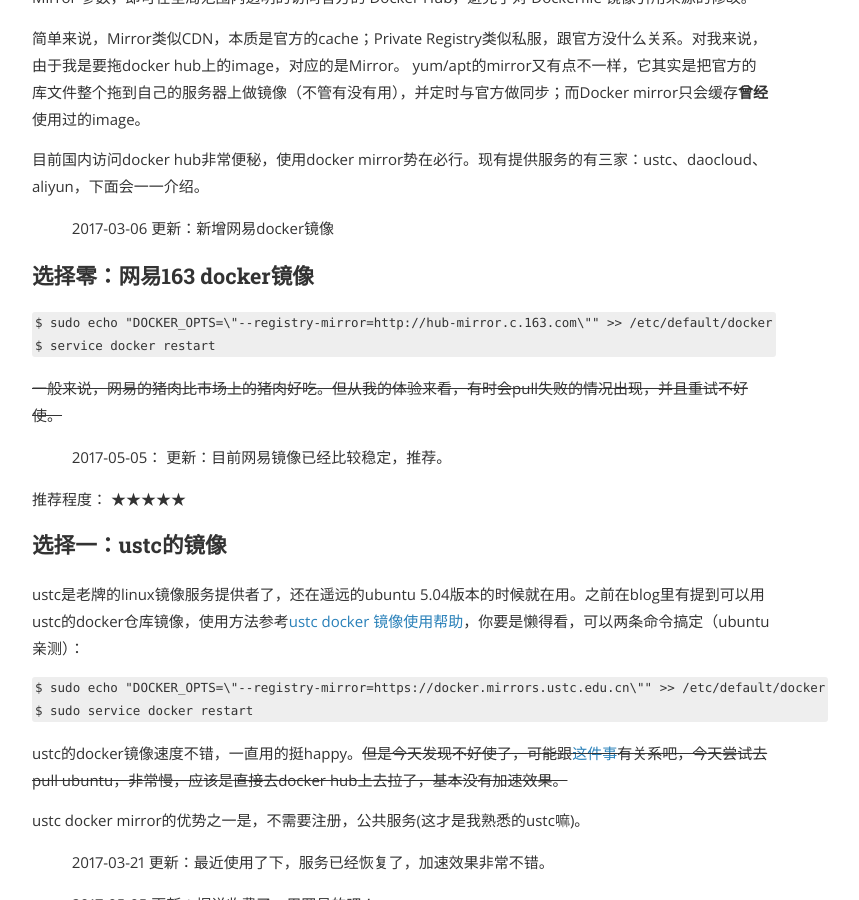
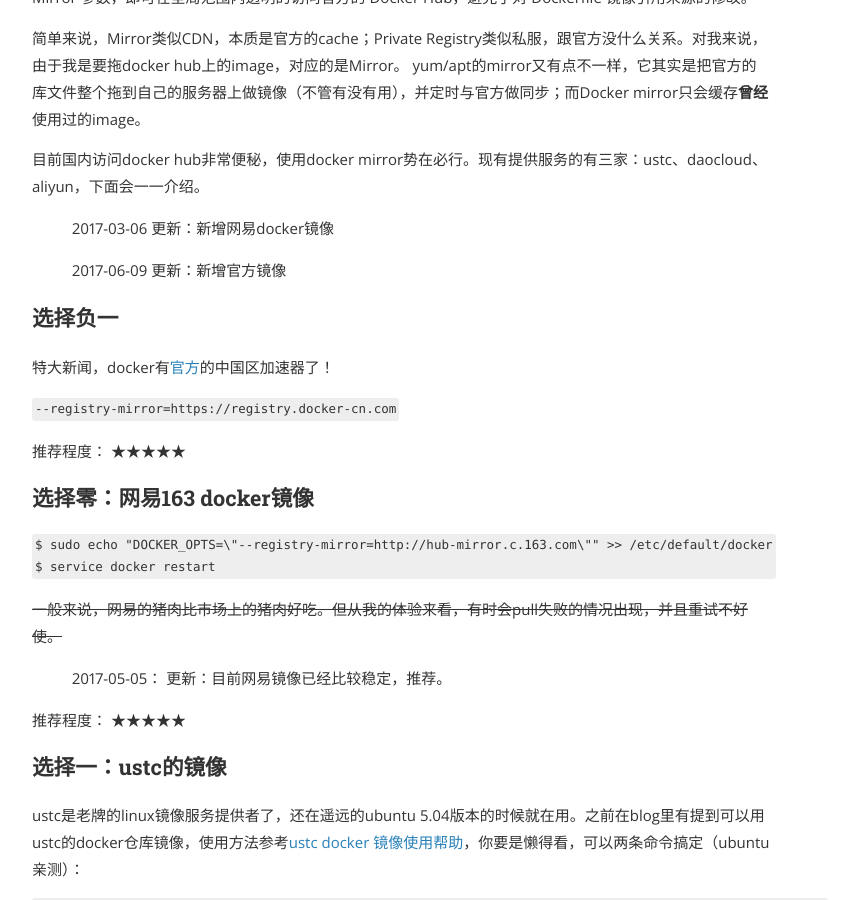
Before and after one commit to iclouding/silenceshell.github.io, a Jekyll site: the page built from _posts/2016-09-28-docker-mirror.md, in a window 1280 px wide and 900 px high, scrolled down 814 px. Shown: the whole window, without its empty margins (239-1098 px from the left). Built offline with Jekyll 4.4.1, drawn with Linux system fonts in a browser that asks for light colours; nearby versions of some CDN libraries; comment, search, counter and statistics services are not loaded; a style sheet for code colours, icons or effects is not loaded.

Commit message:
add docker official cn mirror

````diff
--- a/_posts/2016-09-28-docker-mirror.md
+++ b/_posts/2016-09-28-docker-mirror.md
@@ -27,6 +27,18 @@
 目前国内访问docker hub非常便秘，使用docker mirror势在必行。现有提供服务的有三家：ustc、daocloud、aliyun，下面会一一介绍。
 
 > 2017-03-06 更新：新增网易docker镜像
+
+> 2017-06-09 更新：新增官方镜像
+
+### 选择负一
+
+特大新闻，docker有[官方](http://www.docker-cn.com/registry-mirror)的中国区加速器了！
+
+```
+--registry-mirror=https://registry.docker-cn.com
+```
+
+推荐程度： ★★★★★
 
 ### 选择零：网易163 docker镜像
 
````
